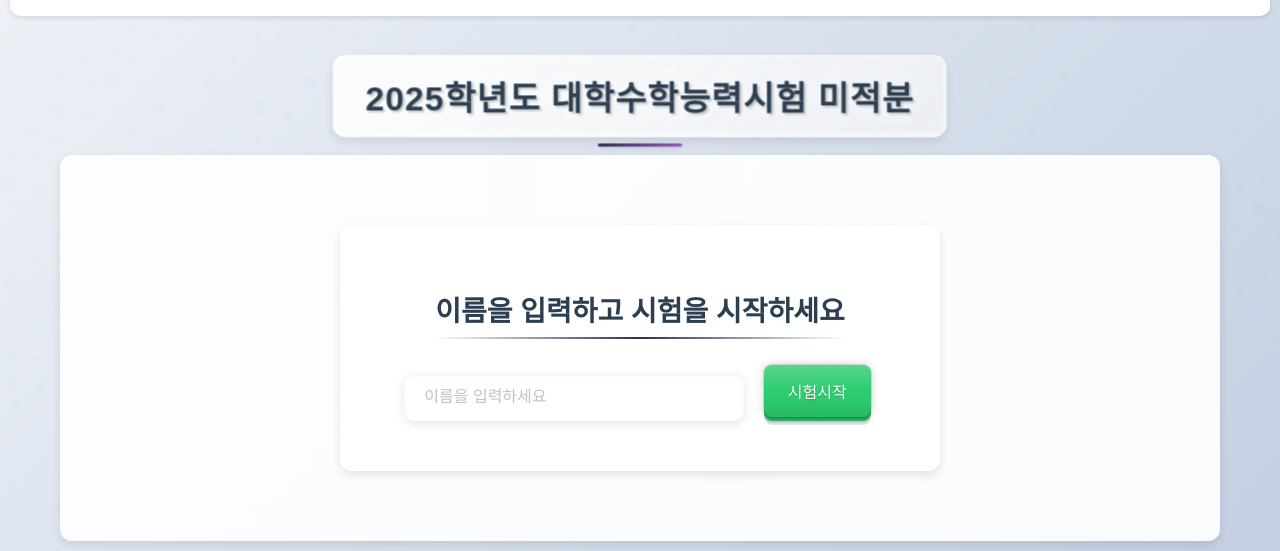
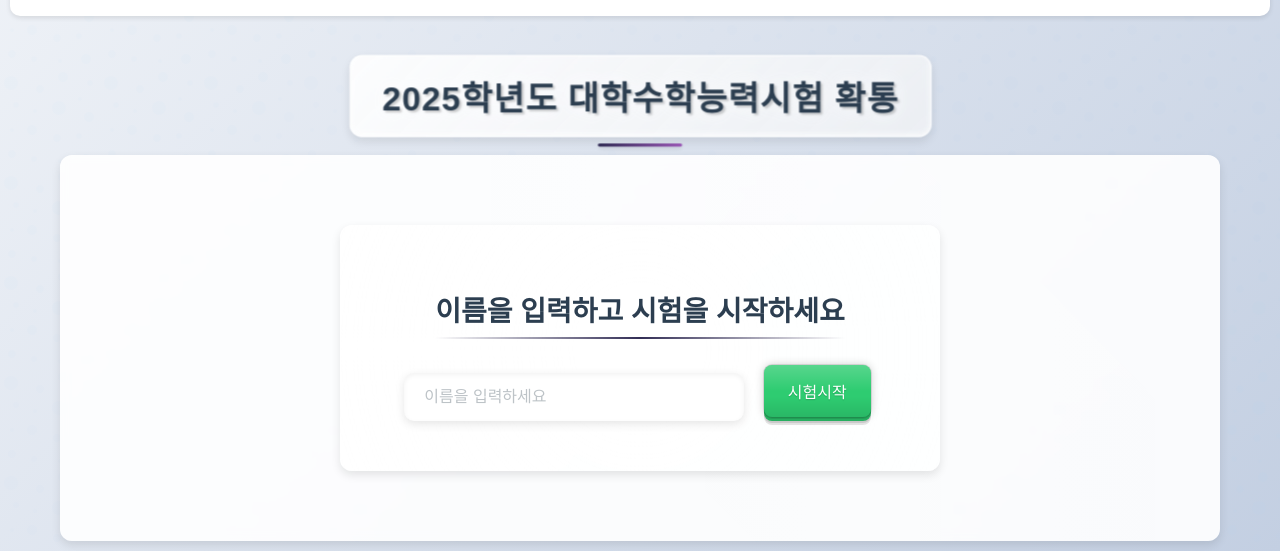
Before and after one commit to hwimath3/3854, a plain HTML site: page index.html in a window 1280 px wide. Shown: the part 328-879 px from the top of the page. Drawn offline with nearby package versions, Linux system fonts and the light colour scheme.

Commit message:
Update index.html

```diff
--- a/index.html
+++ b/index.html
@@ -7,7 +7,7 @@
 <script>
   /* 게임 설정 및 문제 데이터 */
   const gameConfig = {
-    "gameTitle": "2025학년도 대학수학능력시험 미적분",
+    "gameTitle": "2025학년도 대학수학능력시험 확통",
     "defaultScore": 10,
     "bannerURL": "https://github.com/hwimath2/imagrfile/blob/main/%ED%9C%98%EB%A7%A4%EC%93%B0%EB%A1%9C%EA%B3%A0.png?raw=true",
     "randomizeQuestions": false,
@@ -1075,4 +1075,5 @@
   };
  </script>
 </body>
+
 </html>
```
